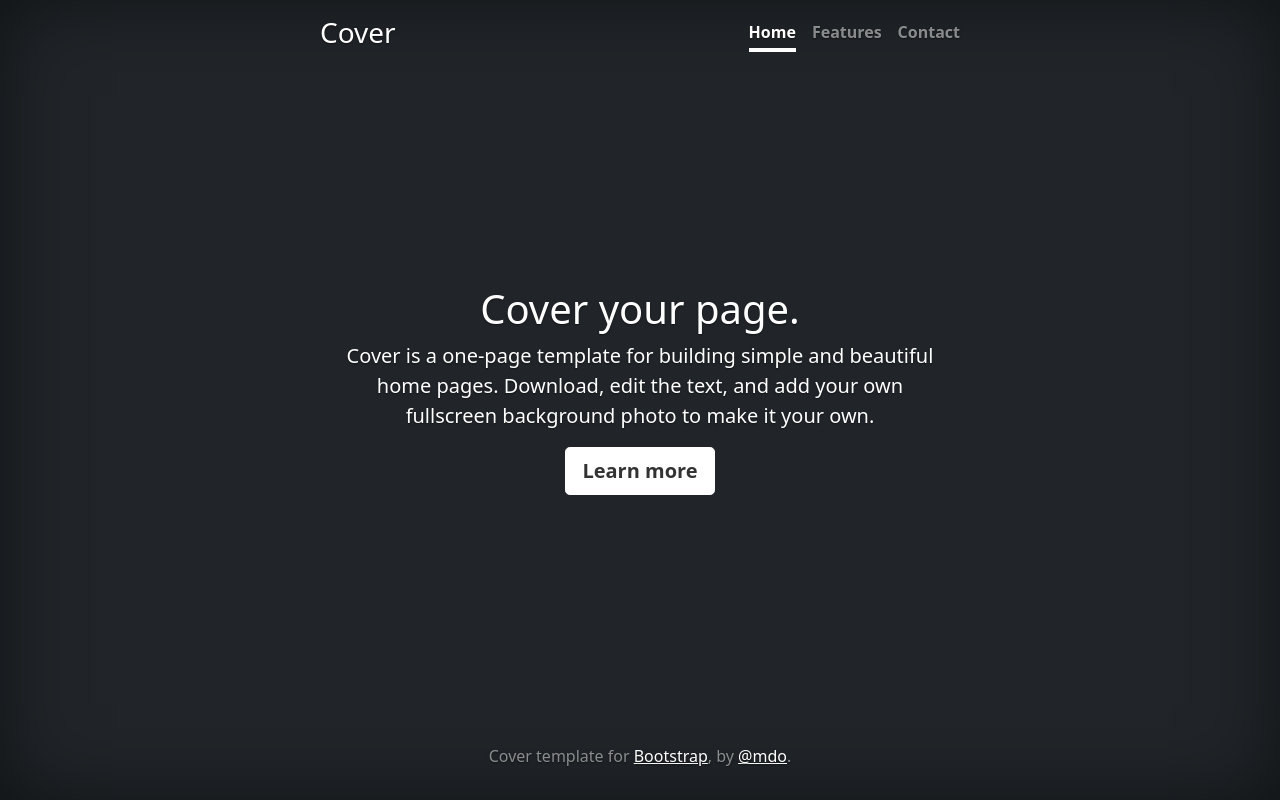
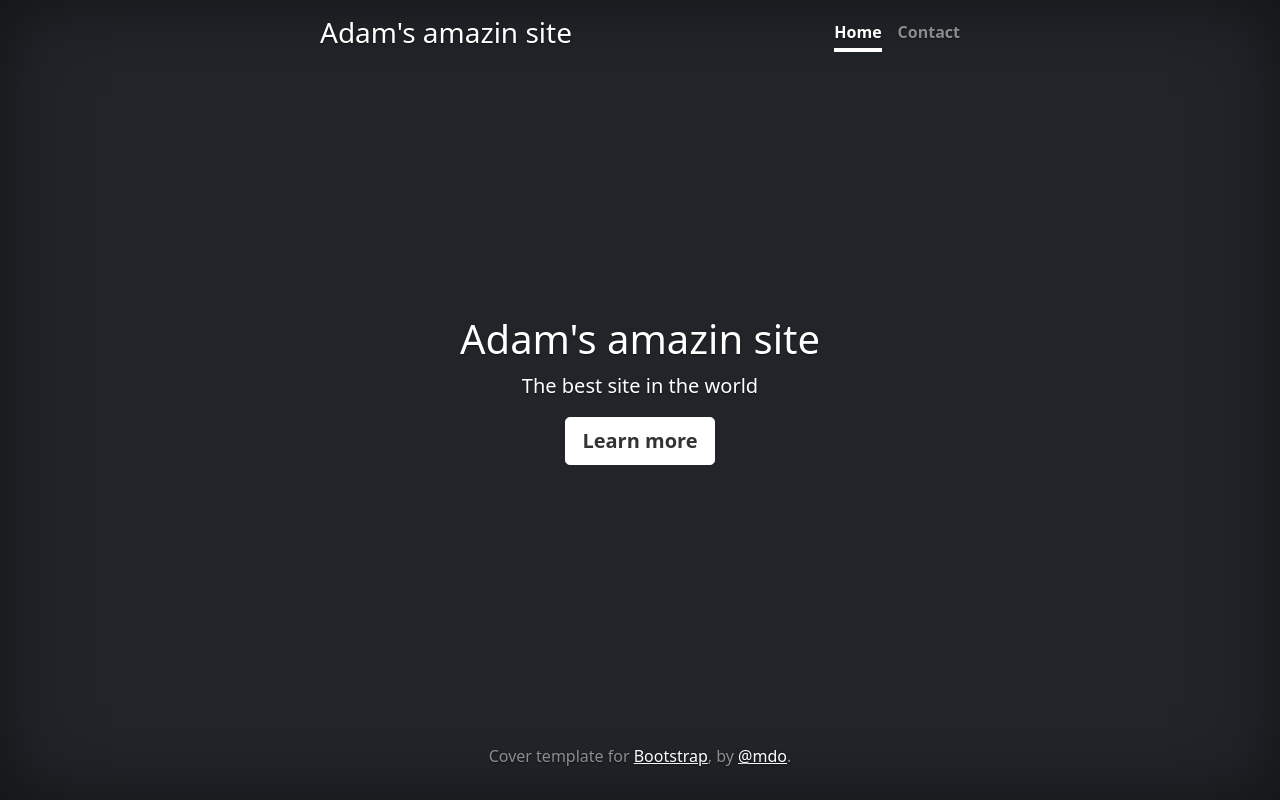
Before and after one commit to aljidy/tcg-amazing-site-demo, a plain HTML site: page index.html in a window 1280 px wide. Drawn offline with nearby package versions, Linux system fonts and the light colour scheme.

Commit message:
This site is ready for my amazing business plan. The homepage is mine

```diff
--- a/index.html
+++ b/index.html
@@ -42,18 +42,17 @@
     <div class="cover-container d-flex w-100 h-100 p-3 mx-auto flex-column">
         <header class="mb-auto">
             <div>
-                <h3 class="float-md-start mb-0">Cover</h3>
+                <h3 class="float-md-start mb-0">Adam's amazin site</h3>
                 <nav class="nav nav-masthead justify-content-center float-md-end">
                     <a class="nav-link active" aria-current="page" href="#">Home</a>
-                    <a class="nav-link" href="#">Features</a>
                     <a class="nav-link" href="#">Contact</a>
                 </nav>
             </div>
         </header>
 
         <main class="px-3">
-            <h1>Cover your page.</h1>
-            <p class="lead">Cover is a one-page template for building simple and beautiful home pages. Download, edit the text, and add your own fullscreen background photo to make it your own.</p>
+            <h1>Adam's amazin site</h1>
+            <p class="lead">The best site in the world</p>
             <p class="lead">
                 <a href="#" class="btn btn-lg btn-secondary fw-bold border-white bg-white">Learn more</a>
             </p>
```
